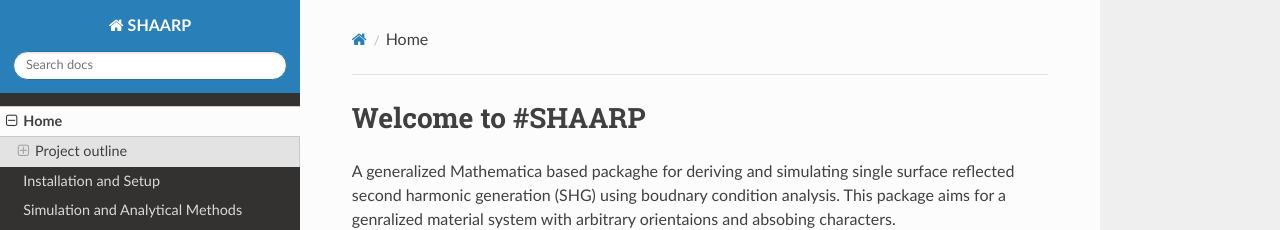
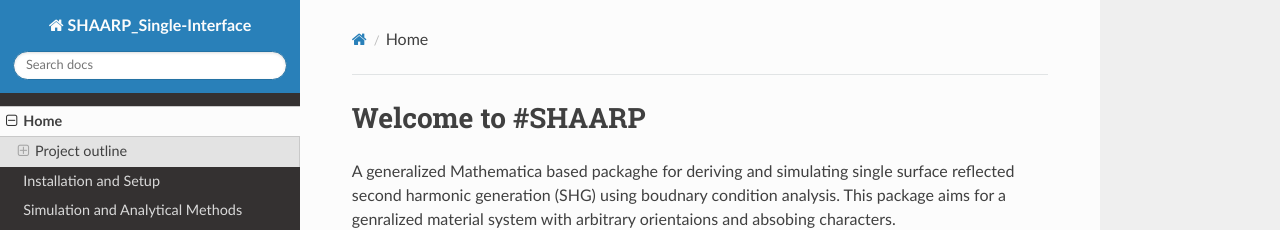
Before and after one commit to Rui-Zu/SHAARP_Single-Interface, an MkDocs documentation site: the page built from docs/index.md, in a window 1280 px wide. Shown: the top 230 px of the page. Built offline with MkDocs 1.6.1, drawn with Linux system fonts in a browser that asks for light colours; nearby versions of some CDN libraries.

Commit message:
Update mkdocs.yml

```diff
--- a/mkdocs.yml
+++ b/mkdocs.yml
@@ -1,4 +1,4 @@
-site_name: SHAARP
+site_name: SHAARP_Single-Interface
 site_url: https://github.com/Rui-Zu/SHAARP_Single-Interface/
 nav:
     - Home: index.md
```
